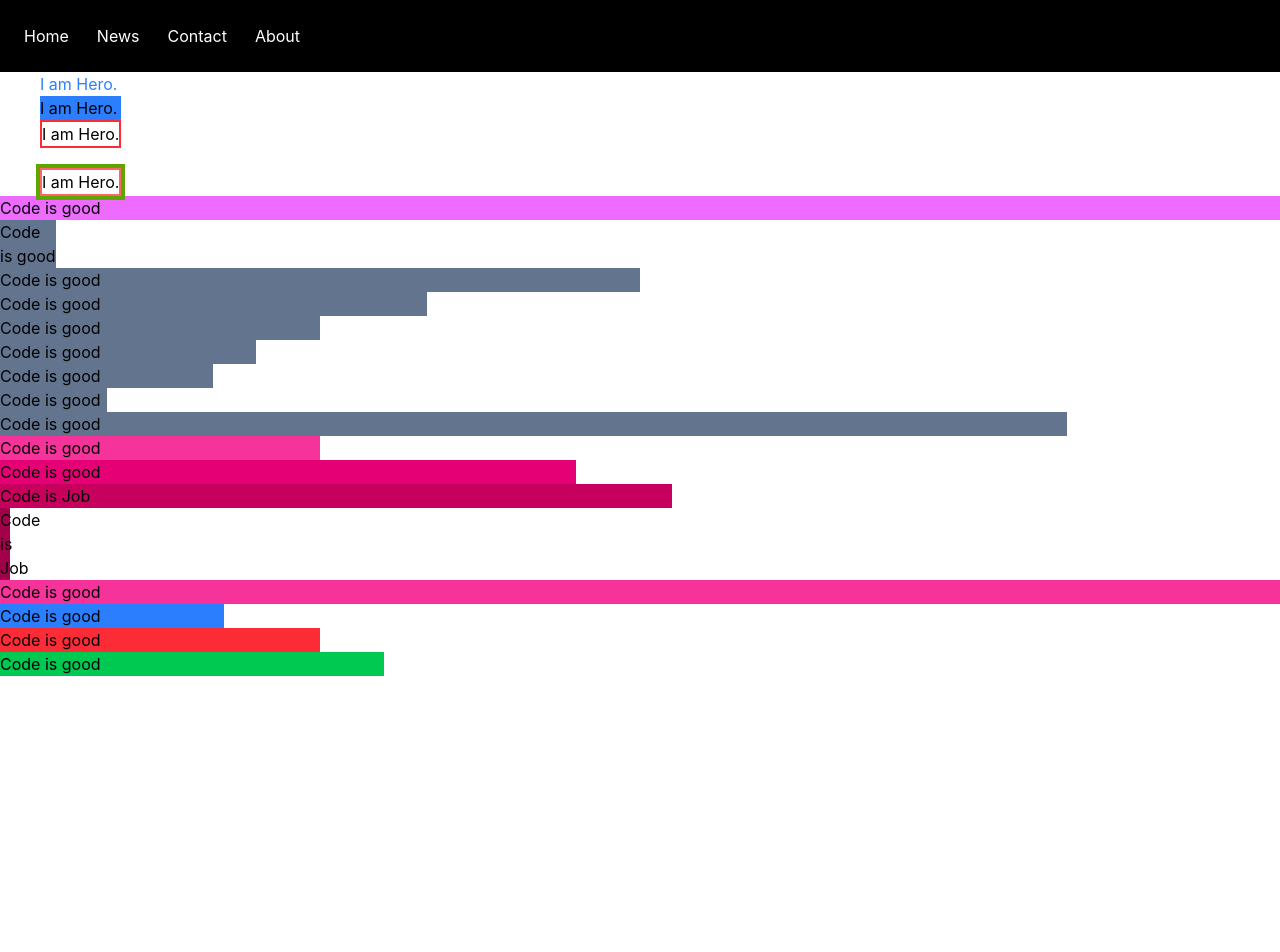
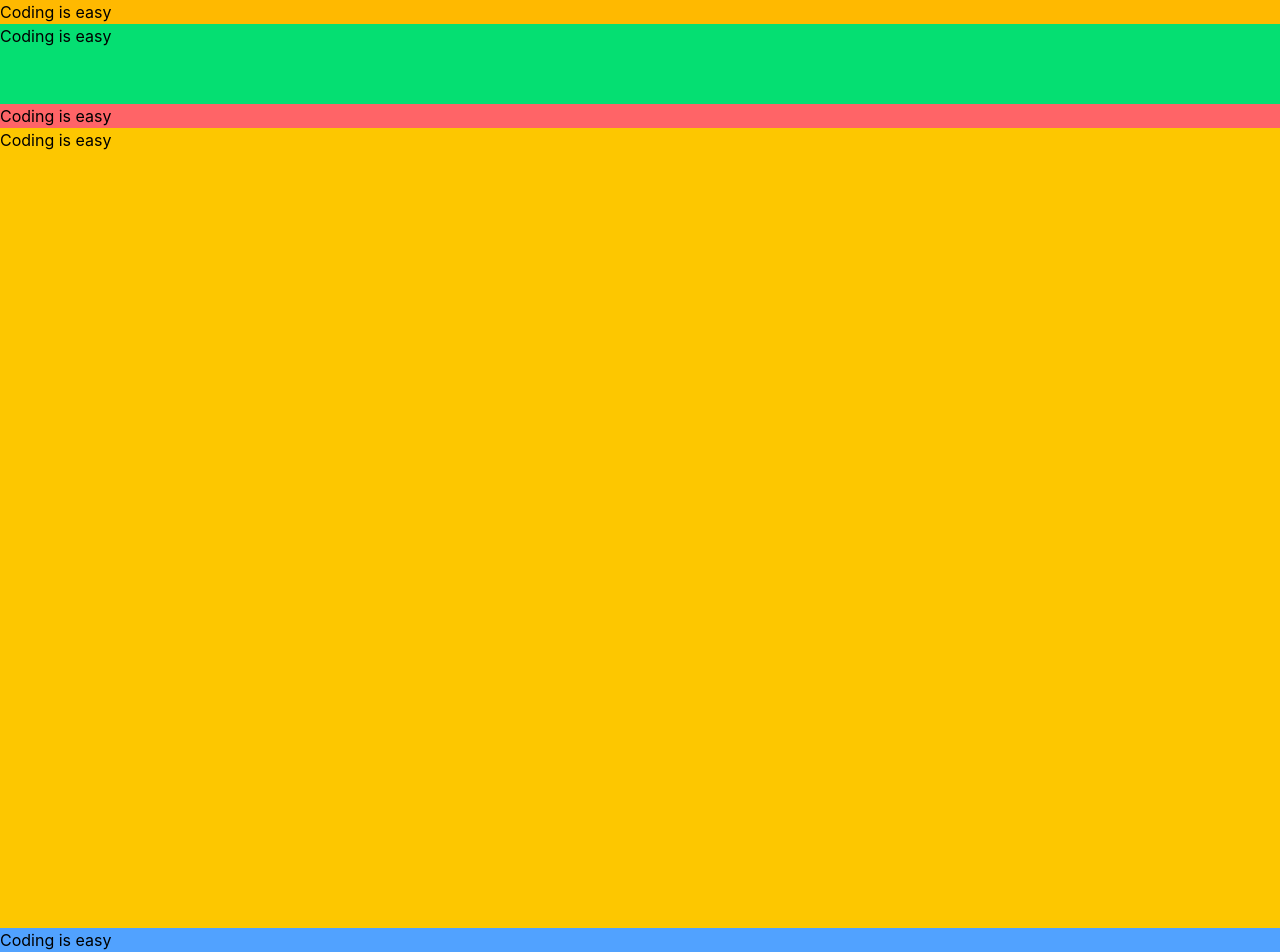
Before and after one commit to md-rayhan-shorif/Tailwind, a React (Vite) app: page / in a window 1280 px wide. Shown: the top 952 px of the page. Before the commit the page ends 800 px from the top, so only its background shows below. Built offline with nearby package versions, Linux system fonts and the light colour scheme.

Commit message:
Size in Height

```diff
--- a/index.html
+++ b/index.html
@@ -6,7 +6,7 @@
     <meta name="viewport" content="width=device-width, initial-scale=1.0" />
     <title>tailwind</title>
   </head>
-  <body>
+  <body class=" text-black ">
     <div id="root"></div>
     <script type="module" src="/src/main.jsx"></script>
   </body>
--- a/src/App.jsx
+++ b/src/App.jsx
@@ -6,15 +6,17 @@ import './App.css'
 import Header from './topics/Header'
 import Colors from './topics/Colors'
 import Size from './topics/Size'
+import Height from './topics/Height'
 
 function App() {
 
 
   return (
     <>
-      <Header/>
+      {/* <Header/>
       <Colors/>
-      <Size/>
+      <Size/> */}
+      <Height/>
     </>
   )
 
--- /dev/null
+++ b/src/topics/Height.jsx
@@ -0,0 +1,19 @@
+import React from 'react'
+
+const Height = () => {
+  return (
+    <>
+      <div className=' bg-amber-400 '> Coding is easy </div>
+      <div className=' bg-green-400 h-20 '> Coding is easy </div>
+      <div className=' bg-red-400 h-full '> Coding is easy </div>
+      <div className=' bg-yellow-400 h-screen '> Coding is easy </div>
+      <div className=' bg-blue-400 h-1/2 '> Coding is easy </div>
+      <div className=' bg-blue-600 h-1/4 '> Coding is easy </div>
+
+      <div className=' bg-blue-900 h-lvw '> Coding is easy </div>
+
+    </>
+  )
+}
+
+export default Height
--- a/src/topics/Size.jsx
+++ b/src/topics/Size.jsx
@@ -21,6 +21,7 @@ const Size = () => {
     <div className=' bg-pink-700 w-2xl '> Code is Job</div>
     {/* size in px  but not recommended*/}
     <div className=' bg-pink-800 w-[10px] '> Code is Job</div>
+    <div className=' bg-pink-800 w-auto '> Code is auto</div>
 
 
     <div className=' bg-pink-500 w-full'> Code is good</div>
```
